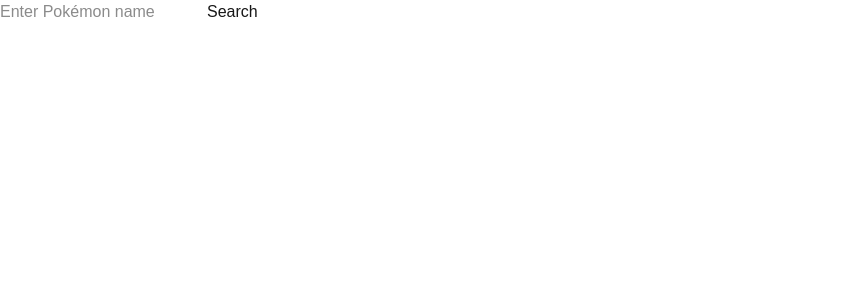
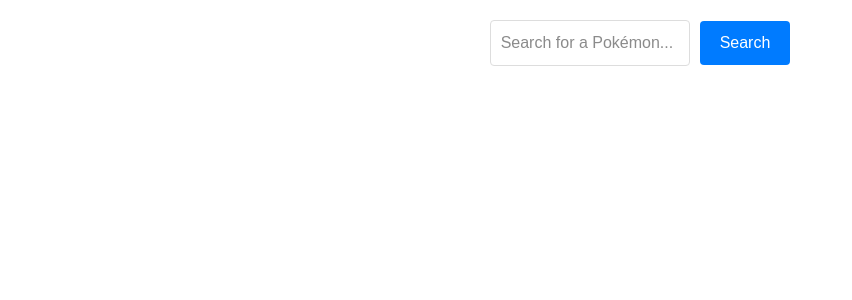
Before and after one commit to rickysoliman/poke-api-explorer-dashboard, a Next.js app: page / in a window 1280 px wide. Shown: the top 300 px of the page, without its empty margins (0-852 px from the left). Built offline with nearby package versions, Linux system fonts and the light colour scheme.

Commit message:
basic styling

```diff
--- /dev/null
+++ b/app/components/card.module.css
@@ -0,0 +1,29 @@
+.card {
+  border: 1px solid #ddd;
+  border-radius: 8px;
+  padding: 20px;
+  text-align: center;
+  background-color: #f9f9f9;
+  box-shadow: 0 4px 6px rgba(0, 0, 0, 0.1);
+  width: 300px;
+  margin-top: 20px;
+}
+
+.name {
+  font-size: 24px;
+  font-weight: bold;
+  text-transform: capitalize;
+  margin-bottom: 10px;
+}
+
+.image {
+  width: 150px;
+  height: 150px;
+  object-fit: contain;
+  margin-bottom: 10px;
+}
+
+.info {
+  font-size: 16px;
+  color: #555;
+}
--- a/app/components/card.tsx
+++ b/app/components/card.tsx
@@ -1,17 +1,22 @@
 import React from "react";
+import { Pokemon } from "../types/pokemon";
+import styles from "./card.module.css";
 
 interface CardProps {
-  name: string;
-  url: string;
+  pokemonData: Pokemon;
 }
 
-const Card: React.FC<CardProps> = ({ name, url }) => {
+export default function Card({ pokemonData }: CardProps) {
   return (
-    <div className="card">
-      <img src={url} alt={name} className="card-image" />
-      <h2 className="card-title">{name}</h2>
+    <div className={styles.card}>
+      <h2 className={styles.name}>{pokemonData.name}</h2>
+      <img
+        className={styles.image}
+        src={pokemonData.sprites.front_default || ""}
+        alt={pokemonData.name}
+      />
+      <p className={styles.info}>Height: {pokemonData.height}</p>
+      <p className={styles.info}>Weight: {pokemonData.weight}</p>
     </div>
   );
-};
-
-export default Card;
+}
--- /dev/null
+++ b/app/components/search-bar.module.css
@@ -0,0 +1,29 @@
+.searchBar {
+  display: flex;
+  align-items: center;
+  gap: 10px;
+  margin-bottom: 20px;
+}
+
+.input {
+  padding: 10px;
+  font-size: 16px;
+  border: 1px solid #ddd;
+  border-radius: 4px;
+  width: 200px;
+}
+
+.button {
+  padding: 10px 20px;
+  font-size: 16px;
+  color: white;
+  background-color: #007bff;
+  border: none;
+  border-radius: 4px;
+  cursor: pointer;
+  transition: background-color 0.3s ease;
+}
+
+.button:hover {
+  background-color: #0056b3;
+}
--- a/app/components/search-bar.tsx
+++ b/app/components/search-bar.tsx
@@ -1,35 +1,34 @@
 "use client";
 import React, { useState } from "react";
+import styles from "./search-bar.module.css";
 
 interface SearchBarProps {
   onSearch: (pokemonName: string) => void;
 }
 
-const SearchBar: React.FC<SearchBarProps> = ({ onSearch }) => {
-  const [inputValue, setInputValue] = useState("");
+export default function SearchBar({ onSearch }: SearchBarProps) {
+  const [input, setInput] = useState("");
 
-  const handleSubmit = (e: React.FormEvent) => {
+  const handleSearch = (e: React.FormEvent) => {
     e.preventDefault();
-    if (inputValue.trim()) {
-      onSearch(inputValue.trim());
-      setInputValue("");
+    if (input.trim()) {
+      onSearch(input);
+      setInput("");
     }
   };
 
   return (
-    <form onSubmit={handleSubmit} className="search-bar">
+    <form className={styles.searchBar} onSubmit={handleSearch}>
       <input
+        className={styles.input}
         type="text"
-        placeholder="Enter Pokémon name"
-        value={inputValue}
-        onChange={(e) => setInputValue(e.target.value)}
-        className="text-input"
+        placeholder="Search for a Pokémon..."
+        value={input}
+        onChange={(e) => setInput(e.target.value)}
       />
-      <button type="submit" className="submit-button">
+      <button className={styles.button} type="submit">
         Search
       </button>
     </form>
   );
-};
-
-export default SearchBar;
+}
--- /dev/null
+++ b/app/page.module.css
@@ -0,0 +1,13 @@
+.container {
+  display: flex;
+  flex-direction: column;
+  align-items: center;
+  padding: 20px;
+  font-family: Arial, sans-serif;
+}
+
+.errorMessage {
+  color: red;
+  margin-top: 10px;
+  font-size: 16px;
+}
--- a/app/page.tsx
+++ b/app/page.tsx
@@ -1,7 +1,9 @@
 "use client";
 import { useState } from "react";
 import SearchBar from "./components/search-bar";
+import Card from "./components/card";
 import { Pokemon } from "./types/pokemon";
+import styles from "./page.module.css";
 
 export default function Home() {
   const [pokemonData, setPokemonData] = useState<Pokemon | null>(null);
@@ -24,20 +26,10 @@ export default function Home() {
   };
 
   return (
-    <>
+    <div className={styles.container}>
       <SearchBar onSearch={(pokemonName) => search(pokemonName)} />
-      {error && <div className="error-message">{error}</div>}
-      {pokemonData && (
-        <div>
-          <h2>{pokemonData.name}</h2>
-          <img
-            src={pokemonData.sprites.front_default || ""}
-            alt={pokemonData.name}
-          />
-          <p>Height: {pokemonData.height}</p>
-          <p>Weight: {pokemonData.weight}</p>
-        </div>
-      )}
-    </>
+      {error && <div className={styles.errorMessage}>{error}</div>}
+      {pokemonData && <Card pokemonData={pokemonData} />}
+    </div>
   );
 }
```
